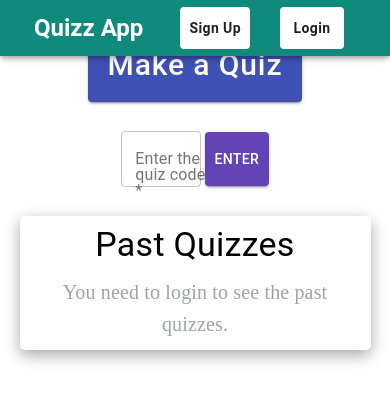
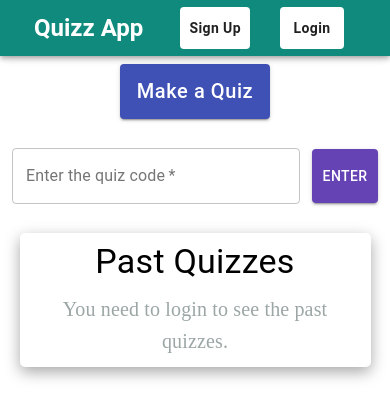
Before and after one commit to lavish123409/Quizz-App, a React (Create React App) app in the folder client/: page / in a window 390 px wide. Shown: the top 418 px of the page. Built offline with nearby package versions, Linux system fonts and the light colour scheme.

Commit message:
Updated Readme and added some resposiveness

```diff
--- a/client/src/Containers/Addquestion.jsx
+++ b/client/src/Containers/Addquestion.jsx
@@ -252,12 +252,9 @@ const Addquestion = () => {
               type="number"
               required
               id="time-given"
+              className={classes.timeinput}
               label="Time allotted for the question (in seconds)"
               variant="outlined"
-              style={{
-                width: '50%',
-                margin: '25px'
-              }}
               value={questionData.time_given}
               onChange={(e) =>
                 setQuestionData((prevValue) => ({ ...prevValue, time_given: e.target.value }))
--- a/client/src/Containers/Styles/AddQuestionStyles.js
+++ b/client/src/Containers/Styles/AddQuestionStyles.js
@@ -1,6 +1,6 @@
 import { makeStyles } from '@material-ui/core/styles';
 
-export default makeStyles({
+export default makeStyles((theme) => ({
   questioninput: {
     width: '100%',
     margin: '25px'
@@ -9,5 +9,12 @@ export default makeStyles({
   optioninput: {
     width: '90%',
     margin: '25px'
+  },
+  timeinput: {
+    width: '50%',
+    margin: '25px',
+    [theme.breakpoints.down('md')]: {
+      width: '100%'
+    }
   }
-});
+}));
--- a/client/src/Containers/Styles/HomeStyles.js
+++ b/client/src/Containers/Styles/HomeStyles.js
@@ -1,6 +1,6 @@
 import { makeStyles } from '@material-ui/core/styles';
 
-export default makeStyles({
+export default makeStyles((theme) => ({
   appbar: {
     backgroundColor: '#118a7e',
     zIndex: '2'
@@ -20,13 +20,23 @@ export default makeStyles({
   makequizbutton: {
     padding: '10px 20px',
     fontSize: '30px',
-    textTransform: 'none'
+    textTransform: 'none',
+    [theme.breakpoints.down('md')]: {
+      marginTop: '23%',
+      fontSize: '20px',
+      padding: '10px 17px'
+    }
   },
   quizcodesection: {
     display: 'flex',
     alignItems: 'center',
     justifyContent: 'space-evenly',
-    width: '40%'
+    [theme.breakpoints.up('md')]: {
+      width: '40%'
+    },
+    [theme.breakpoints.down('md')]: {
+      width: '100%'
+    }
   },
   quizcodesectionbutton: {
     padding: '15px',
@@ -60,4 +70,4 @@ export default makeStyles({
     margin: '10px',
     color: '#9ba6a5'
   }
-});
+}));
```
Also changed, not shown: 1 other file (tests, documents, lock files or other folders).
